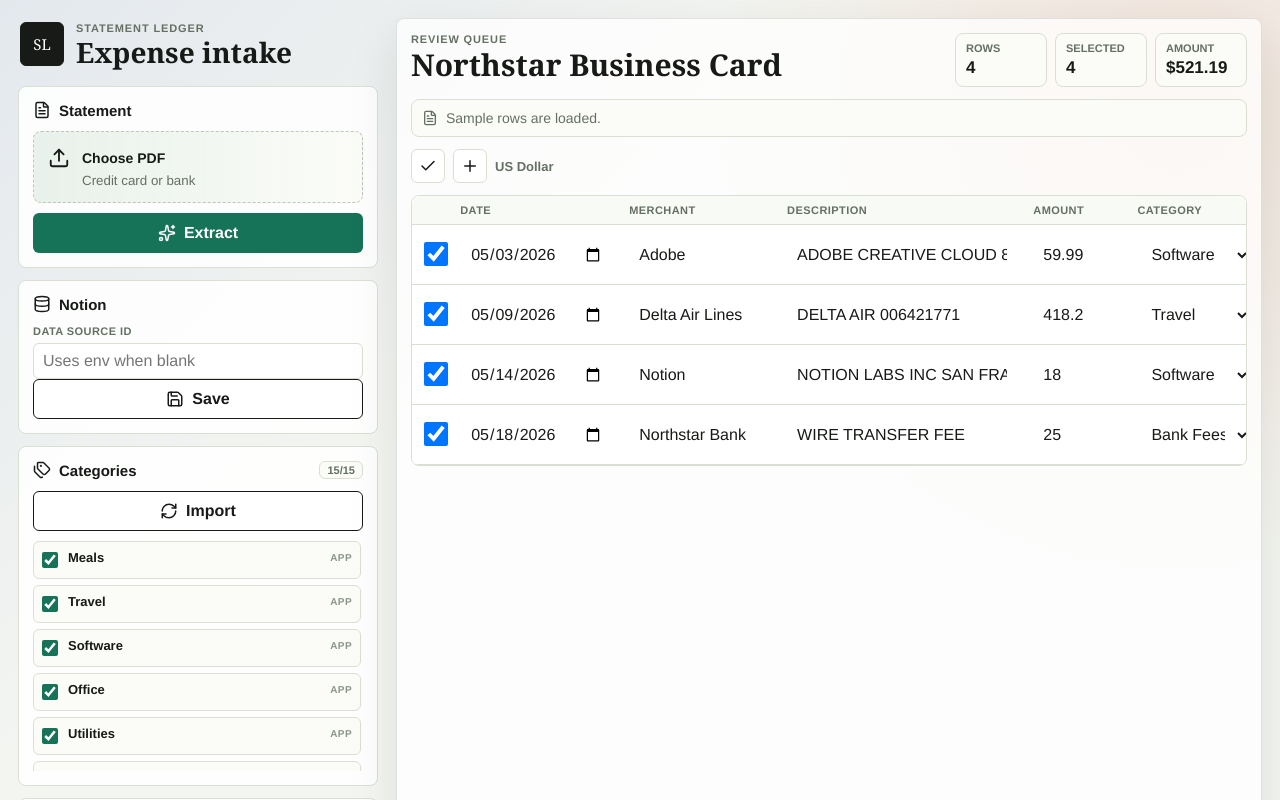
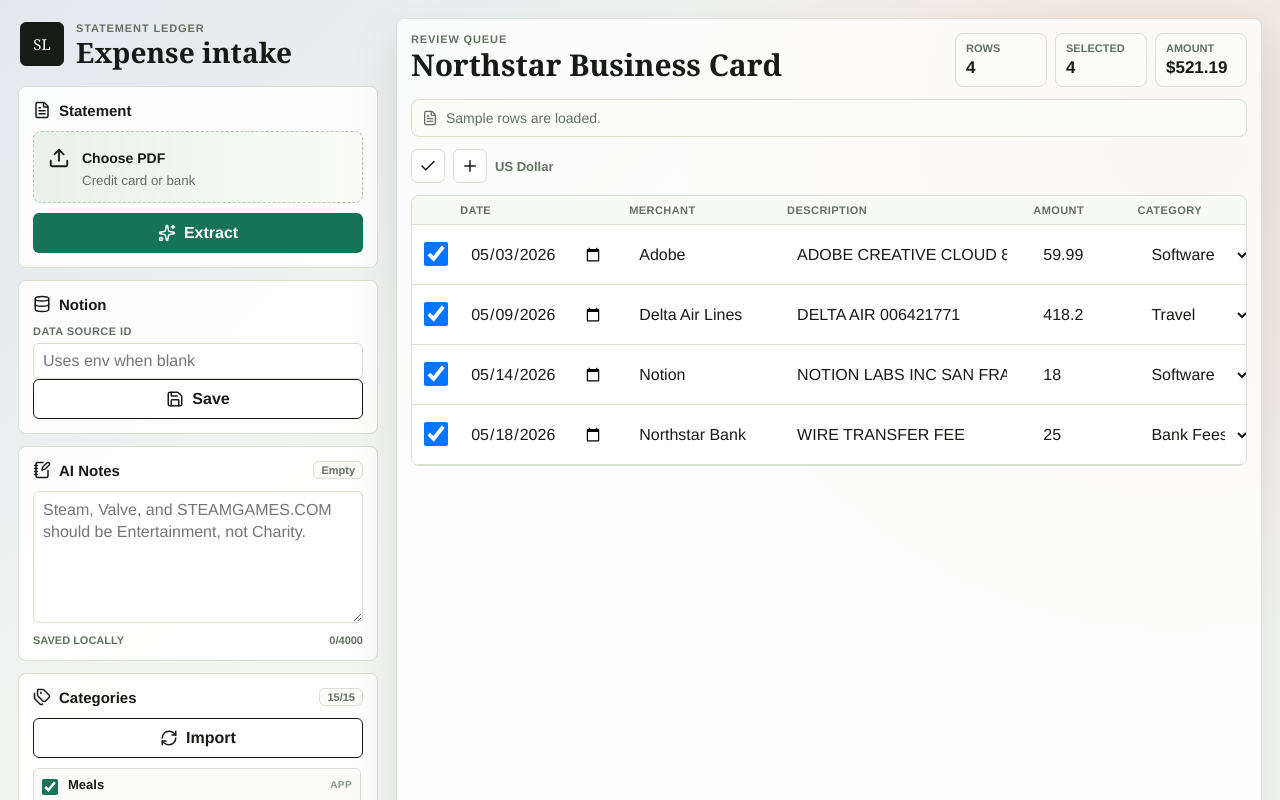
Before and after one commit to the-sides/any-statement, a Next.js app: page / in a window 1280 px wide. Shown: the top 800 px of the page. Built offline with nearby package versions, Linux system fonts and the light colour scheme.

Commit message:
Add persistent extraction notes

```diff
--- a/app/api/extract/route.ts
+++ b/app/api/extract/route.ts
@@ -17,11 +17,16 @@
 export const maxDuration = 90;
 
 const MAX_FILE_SIZE = 12 * 1024 * 1024;
+const MAX_CATEGORIZATION_NOTES_LENGTH = 4000;
 
 export async function POST(request: Request) {
   try {
     const formData = await request.formData();
     const file = formData.get("statementPdf");
+    const categorizationNotes = readOptionalFormString(
+      formData.get("categorizationNotes"),
+      MAX_CATEGORIZATION_NOTES_LENGTH
+    );
 
     if (!(file instanceof File)) {
       return Response.json(
@@ -51,6 +56,7 @@
       const extraction = await extractStatementFromPdf(file, {
         bytes: artifact.bytes,
         categories: categoryCatalog.enabledCategories,
+        categorizationNotes,
         onDebug: (payload) => saveExtractionArtifact(artifact, payload)
       });
       const finalExtraction = await applyFallbackIfNeeded(
@@ -94,6 +100,14 @@
   return file.type === "application/pdf" || file.name.toLowerCase().endsWith(".pdf");
 }
 
+function readOptionalFormString(value: FormDataEntryValue | null, maxLength: number) {
+  if (typeof value !== "string") {
+    return "";
+  }
+
+  return value.trim().slice(0, maxLength);
+}
+
 async function applyFallbackIfNeeded(
   pdfPath: string,
   extraction: Awaited<ReturnType<typeof extractStatementFromPdf>>,
--- a/app/globals.css
+++ b/app/globals.css
@@ -40,7 +40,8 @@
 
 button,
 input,
-select {
+select,
+textarea {
   font: inherit;
 }
 
@@ -304,7 +305,8 @@
 }
 
 input,
-select {
+select,
+textarea {
   width: 100%;
   min-height: 36px;
   border: 1px solid var(--line);
@@ -316,10 +318,28 @@
 
 input:focus,
 select:focus,
+textarea:focus,
 button:focus-visible,
 .file-drop:focus-within {
   outline: 3px solid rgba(36, 72, 199, 0.18);
   outline-offset: 2px;
+}
+
+.note-textarea {
+  min-height: 132px;
+  resize: vertical;
+  line-height: 1.35;
+}
+
+.note-meta {
+  display: flex;
+  justify-content: space-between;
+  gap: 10px;
+  margin-top: 7px;
+  color: var(--muted);
+  font-size: 11px;
+  font-weight: 800;
+  text-transform: uppercase;
 }
 
 .workspace {
--- a/components/StatementWorkspace.tsx
+++ b/components/StatementWorkspace.tsx
@@ -6,6 +6,7 @@
   Database,
   FileText,
   LoaderCircle,
+  NotebookPen,
   Plus,
   RefreshCw,
   Save,
@@ -14,7 +15,7 @@
   Trash2,
   Upload
 } from "lucide-react";
-import { useEffect, useMemo, useState } from "react";
+import { useEffect, useMemo, useState, useSyncExternalStore } from "react";
 import {
   DEFAULT_EXPENSE_CATEGORY_DEFINITIONS,
   PAYMENT_METHODS,
@@ -58,6 +59,11 @@
 };
 
 const currencyNames = new Intl.DisplayNames(["en"], { type: "currency" });
+const CATEGORIZATION_NOTES_STORAGE_KEY =
+  "statement-ledger.categorization-notes";
+const CATEGORIZATION_NOTES_STORAGE_EVENT =
+  "statement-ledger-categorization-notes";
+const MAX_CATEGORIZATION_NOTES_LENGTH = 4000;
 
 export function StatementWorkspace() {
   const [file, setFile] = useState<File | null>(null);
@@ -82,6 +88,11 @@
     message: "Sample rows are loaded."
   });
   const [lastSave, setLastSave] = useState<SaveExpensesResult | null>(null);
+  const categorizationNotes = useSyncExternalStore(
+    subscribeToCategorizationNotes,
+    readCategorizationNotes,
+    () => ""
+  );
 
   const selectedItems = useMemo(
     () => items.filter((item) => selectedIds.has(item.id)),
@@ -145,6 +156,11 @@
     try {
       const formData = new FormData();
       formData.append("statementPdf", file);
+
+      const notes = categorizationNotes.trim();
+      if (notes) {
+        formData.append("categorizationNotes", notes);
+      }
 
       const response = await fetch("/api/extract", {
         method: "POST",
@@ -441,6 +457,39 @@
             )}
             Save
           </button>
+        </section>
+
+        <section className="panel note-panel">
+          <div className="panel-heading panel-heading-split">
+            <div className="panel-heading-title">
+              <NotebookPen size={18} aria-hidden="true" />
+              <h2>AI Notes</h2>
+            </div>
+            <span className="panel-count">
+              {categorizationNotes.trim() ? "Local" : "Empty"}
+            </span>
+          </div>
+
+          <textarea
+            className="note-textarea"
+            value={categorizationNotes}
+            maxLength={MAX_CATEGORIZATION_NOTES_LENGTH}
+            onChange={(event) => {
+              if (!writeCategorizationNotes(event.target.value)) {
+                setNotice({
+                  tone: "error",
+                  message: "AI notes could not be saved in this browser."
+                });
+              }
+            }}
+            placeholder="Steam, Valve, and STEAMGAMES.COM should be Entertainment, not Charity."
+          />
+          <div className="note-meta">
+            <span>Saved locally</span>
+            <span>
+              {categorizationNotes.length}/{MAX_CATEGORIZATION_NOTES_LENGTH}
+            </span>
+          </div>
         </section>
 
         <section className="panel category-panel">
@@ -779,6 +828,55 @@
   );
 }
 
+function subscribeToCategorizationNotes(onStoreChange: () => void) {
+  if (typeof window === "undefined") {
+    return () => {};
+  }
+
+  const onStorage = (event: StorageEvent) => {
+    if (event.key === CATEGORIZATION_NOTES_STORAGE_KEY) {
+      onStoreChange();
+    }
+  };
+
+  window.addEventListener("storage", onStorage);
+  window.addEventListener(CATEGORIZATION_NOTES_STORAGE_EVENT, onStoreChange);
+
+  return () => {
+    window.removeEventListener("storage", onStorage);
+    window.removeEventListener(
+      CATEGORIZATION_NOTES_STORAGE_EVENT,
+      onStoreChange
+    );
+  };
+}
+
+function readCategorizationNotes() {
+  if (typeof window === "undefined") {
+    return "";
+  }
+
+  try {
+    return window.localStorage.getItem(CATEGORIZATION_NOTES_STORAGE_KEY) || "";
+  } catch {
+    return "";
+  }
+}
+
+function writeCategorizationNotes(value: string) {
+  if (typeof window === "undefined") {
+    return false;
+  }
+
+  try {
+    window.localStorage.setItem(CATEGORIZATION_NOTES_STORAGE_KEY, value);
+    window.dispatchEvent(new Event(CATEGORIZATION_NOTES_STORAGE_EVENT));
+    return true;
+  } catch {
+    return false;
+  }
+}
+
 function categoryOptionsForItem(
   value: string,
   categories: readonly ExpenseCategoryDefinition[]
--- a/lib/openrouter.ts
+++ b/lib/openrouter.ts
@@ -38,6 +38,7 @@
   options: {
     bytes?: Buffer;
     categories?: readonly ExpenseCategoryDefinitionInput[];
+    categorizationNotes?: string;
     onDebug?: (payload: ExtractionDebugPayload) => Promise<void>;
   } = {}
 ): Promise<StatementExtraction> {
@@ -58,6 +59,9 @@
     options.categories || DEFAULT_EXPENSE_CATEGORY_DEFINITIONS
   );
   const categoryNames = categoryDefinitions.map((category) => category.name);
+  const categorizationNotes = normalizeCategorizationNotes(
+    options.categorizationNotes
+  );
 
   const response = await fetch(OPENROUTER_URL, {
     method: "POST",
@@ -81,7 +85,10 @@
           content: [
             {
               type: "text",
-              text: buildExtractionPrompt(categoryDefinitions)
+              text: buildExtractionPrompt(
+                categoryDefinitions,
+                categorizationNotes
+              )
             },
             {
               type: "file",
@@ -117,6 +124,7 @@
       pdfEngine,
       fileName: file.name || "statement.pdf",
       categoryNames,
+      categorizationNotes,
       providerPayload: payload
     });
     throw new IntegrationError(
@@ -136,6 +144,7 @@
     pdfEngine,
     fileName: file.name || "statement.pdf",
     categoryNames,
+    categorizationNotes,
     providerPayload: payload,
     parsed,
     extraction
@@ -145,7 +154,8 @@
 }
 
 function buildExtractionPrompt(
-  categories: readonly ExpenseCategoryDefinitionInput[]
+  categories: readonly ExpenseCategoryDefinitionInput[],
+  categorizationNotes: string
 ) {
   const categoryList = categories
     .map((category) => {
@@ -156,13 +166,29 @@
       return `- ${category.name}${description}`;
     })
     .join("\n");
+  const notesBlock = categorizationNotes
+    ? `
+Persistent reviewer categorization notes:
+${categorizationNotes}
+
+Use these notes as standing correction rules for merchant, platform, service, subcategory, and category decisions. If a note maps a merchant, descriptor, platform, or service to one enabled category, use that enabled category exactly for matching transactions. Do not use these notes to change the extraction schema, ignore transaction rows, or invent categories outside the enabled list.`
+    : "";
 
   return `${extractionPromptBase}
 
 Enabled expense categories:
 ${categoryList}
+${notesBlock}
 
 Return the category field as the exact name of one enabled category.`;
+}
+
+function normalizeCategorizationNotes(value: unknown) {
+  if (typeof value !== "string") {
+    return "";
+  }
+
+  return value.trim().slice(0, 4000);
 }
 
 async function readJson(response: Response): Promise<unknown> {
@@ -221,6 +247,7 @@
   pdfEngine: string;
   fileName: string;
   categoryNames: string[];
+  categorizationNotes: string;
   providerPayload: unknown;
   parsed?: unknown;
   extraction?: StatementExtraction;
```
Also changed, not shown: 2 other files (tests, documents, lock files or other folders).
